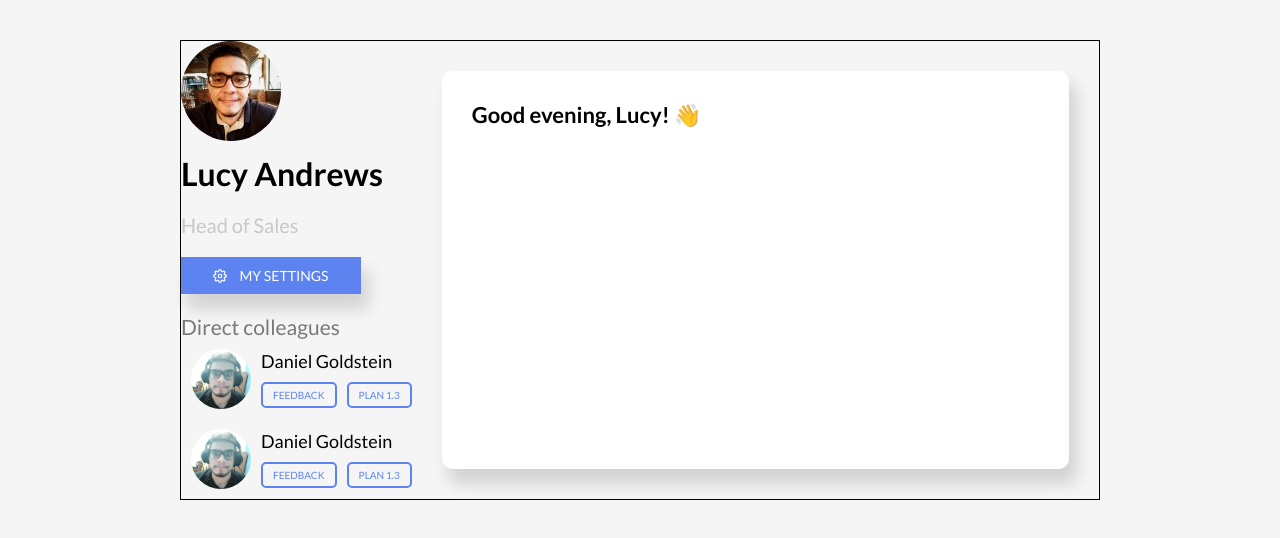
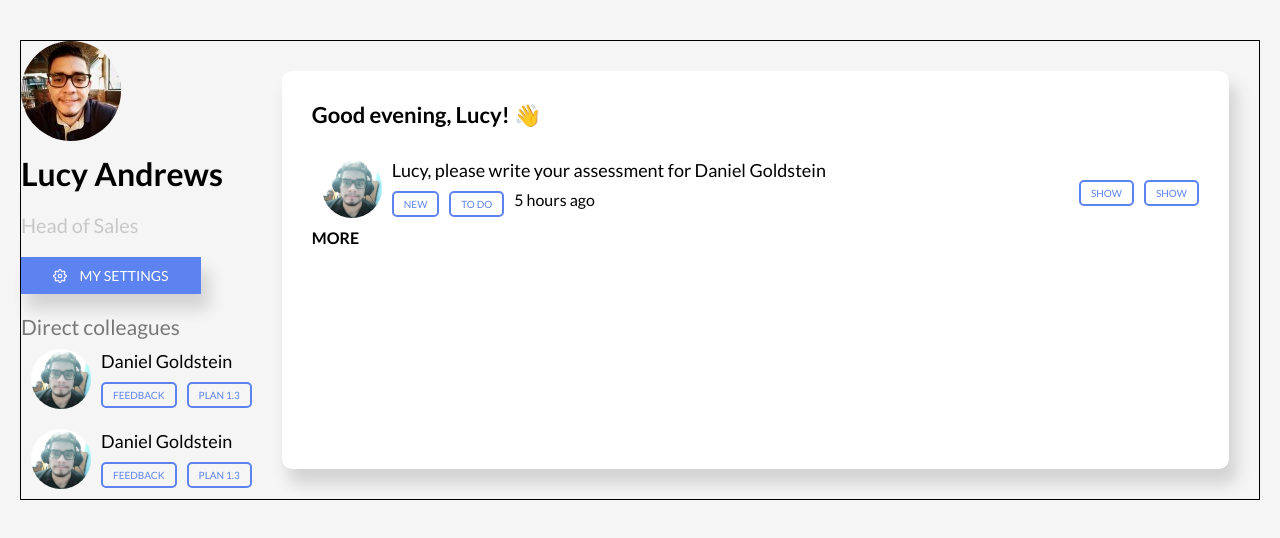
Before and after one commit to matsmello/leapsome, a React (Create React App) app: page / in a window 1280 px wide. Shown: the top 538 px of the page. Built offline with nearby package versions, Linux system fonts and the light colour scheme.

Commit message:
Create basic css on Card component

```diff
--- a/src/components/Card/index.tsx
+++ b/src/components/Card/index.tsx
@@ -1,10 +1,6 @@
 import React from "react";
 import { Container } from "./styles";
 
-const Button: React.FC = () => (
-  <Container>
-    <h1>Good evening, Lucy! 👋</h1>
-  </Container>
-);
+const Button: React.FC = (props) => <Container>{props.children}</Container>;
 
 export default Button;
--- a/src/components/Card/styles.ts
+++ b/src/components/Card/styles.ts
@@ -17,4 +17,11 @@ export const Container = styled.div`
     font-size: 22px;
     margin-bottom: 20px;
   }
+  transition: 0.3s box-shadow ease-in-out;
+
+  &:hover {
+    -webkit-box-shadow: 7px 14px 16px 1px rgb(92, 131, 240);
+    -moz-box-shadow: 7px 14px 16px 1px rgb(92, 131, 240);
+    box-shadow: 7px 14px 16px 1px rgb(92, 131, 240);
+  }
 `;
--- a/src/components/ListItem/index.tsx
+++ b/src/components/ListItem/index.tsx
@@ -1,5 +1,22 @@
 import React from "react";
+import { Container } from "./styles";
+import MiniButton from "../MiniButton";
+import meAgain from "./../../assets/meAgain.jpeg";
 
-const Button: React.FC = () => <div></div>;
+const ListItem: React.FC = () => (
+  <Container>
+    <img src={meAgain} />
+    <div>
+      <strong>Lucy, please write your assessment for Daniel Goldstein</strong>
+      <div>
+        <MiniButton>New</MiniButton>
+        <MiniButton>To Do</MiniButton>
+        <p>5 hours ago</p>
+      </div>
+    </div>
+    <MiniButton>Show</MiniButton>
+    <MiniButton>Show</MiniButton>
+  </Container>
+);
 
-export default Button;
+export default ListItem;
--- a/src/components/ListItem/styles.ts
+++ b/src/components/ListItem/styles.ts
@@ -1,3 +1,44 @@
 import styled from "styled-components";
 
-export const Container = styled.div``;
+export const Container = styled.div`
+  margin: 0 auto;
+  flex: 1;
+  display: flex;
+  place-content: center;
+  justify-content: center;
+  align-items: center;
+  height: 80px;
+
+  img {
+    height: 60px;
+    width: 60px;
+    border-radius: 50%;
+    margin: 10px;
+  }
+
+  strong {
+    font-size: 18px;
+    font-weight: 300;
+  }
+
+  div {
+    flex: 1;
+
+    & > div {
+      flex: 1;
+      flex-direction: row;
+      display: flex;
+      align-items: center;
+
+      p {
+        margin-left: 10px;
+      }
+    }
+  }
+
+  transition: 0.2s transform;
+
+  &:hover {
+    transform: translate(10px);
+  }
+`;
--- a/src/pages/Main/index.tsx
+++ b/src/pages/Main/index.tsx
@@ -1,7 +1,7 @@
 import React from "react";
 import Button from "./../../components/Button/index";
 import SimpleListItem from "./../../components/SimpleListItem";
-import ListItem from "./../../components/ListItem";
+import ListItem from "./../../components/ListItem/index";
 import Card from "./../../components/Card";
 import model from "./../../assets/me.jpeg";
 
@@ -27,7 +27,9 @@ const Main: React.FC = () => (
       <header>
         <h1>Good evening, Lucy! 👋</h1>
       </header>
+
       <ListItem />
+
       <footer>
         <strong>MORE</strong>
       </footer>
--- a/src/styles/global.ts
+++ b/src/styles/global.ts
@@ -28,7 +28,7 @@ export default createGlobalStyle`
   }
 
   #root {
-    max-width: 960px;
+    max-width: 1280px;
     margin: 0 auto;
     padding: 40px 20px;
   }
```
